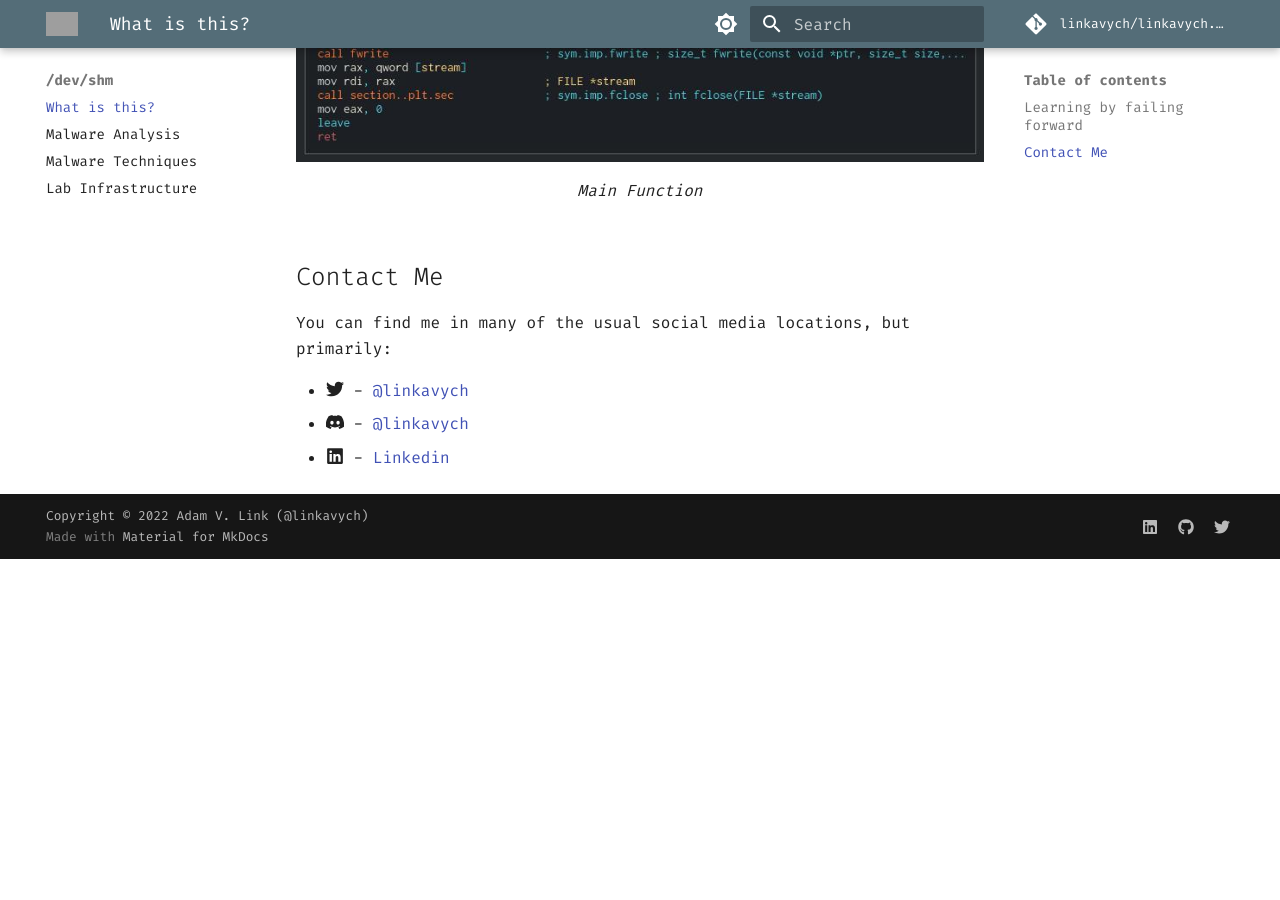
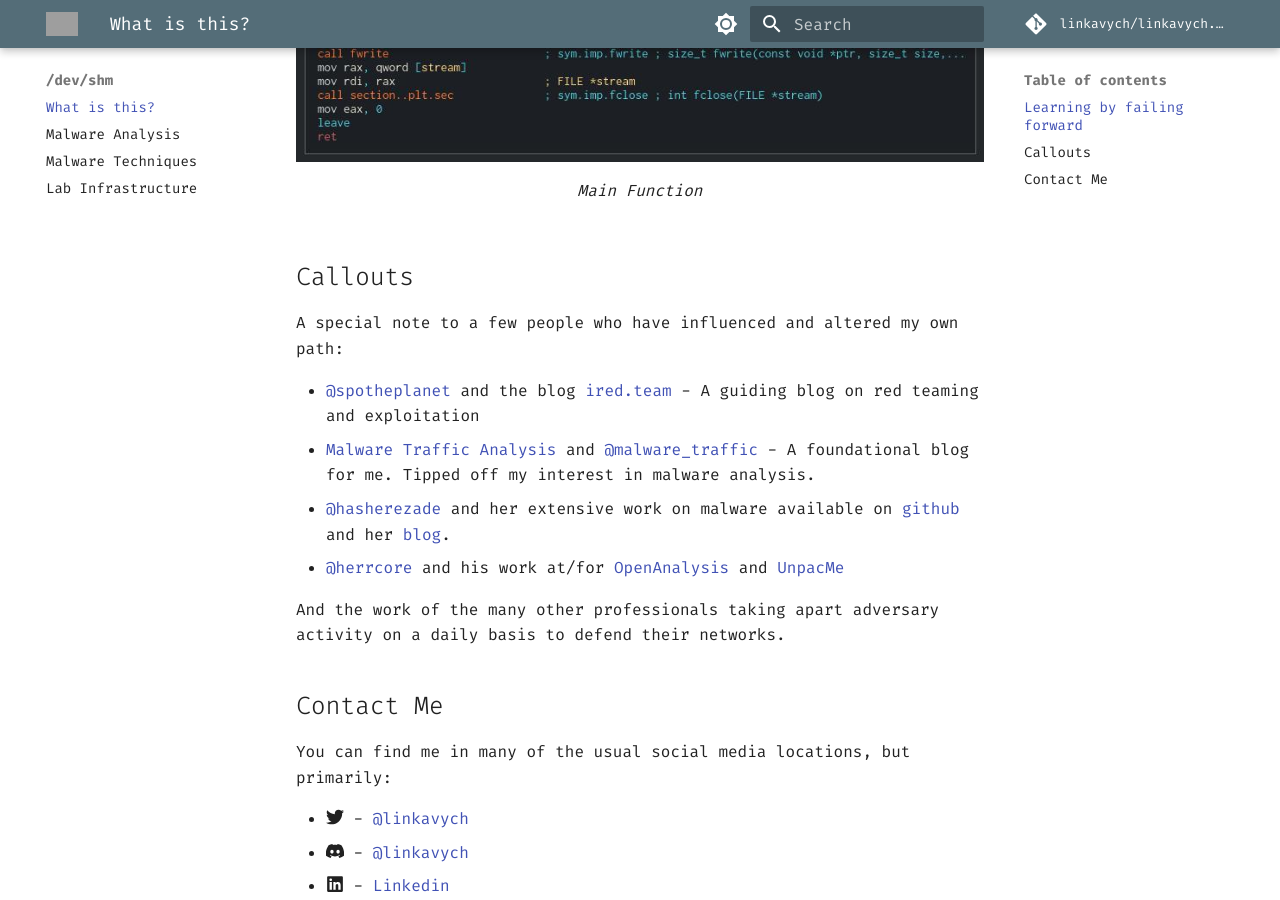
Before and after one commit to Linkavych/linkavych.github.io, an MkDocs documentation site: the page built from docs/index.md, in a window 1280 px wide and 900 px high, scrolled down 1467 px. Built offline with MkDocs 1.6.1 and Material for MkDocs 9.7.7, drawn with Linux system fonts in a browser that asks for light colours; some web fonts are replaced; comment, search, counter and statistics services are not loaded; before the commit the page ends 2026 px from its top, so only the background shows below that; grey boxes are pictures that could not be loaded.

Commit message:
add callouts

```diff
--- a/docs/index.md
+++ b/docs/index.md
@@ -44,6 +44,17 @@ If I can do it, or implement it, then I probably understand it!
   <figcaption> Main Function</figcaption>
 </figure>
 
+## Callouts
+
+A special note to a few people who have influenced and altered my own path:
+
+- [@spotheplanet](https://twitter.com/spotheplanet) and the blog [ired.team](https://www.ired.team/) - A guiding blog on red teaming and exploitation
+- [Malware Traffic Analysis](https://www.malware-traffic-analysis.net/) and [@malware_traffic](https://twitter.com/malware_traffic) - A foundational blog for me. Tipped off my interest in malware analysis.
+- [@hasherezade](https://twitter.com/haserezade) and her extensive work on malware available on [github](https://github.com/hasherezade/) and her [blog](https://hasherezade.github.io/).
+- [@herrcore](https://twitter.com/herrcore) and his work at/for [OpenAnalysis](https://www.openanalysis.net/) and [UnpacMe](https://www.unpac.me/#/)
+
+And the work of the many other professionals taking apart adversary activity on a daily basis to defend their networks.
+
 ## Contact Me
 
 You can find me in many of the usual social media locations, but primarily:
```
